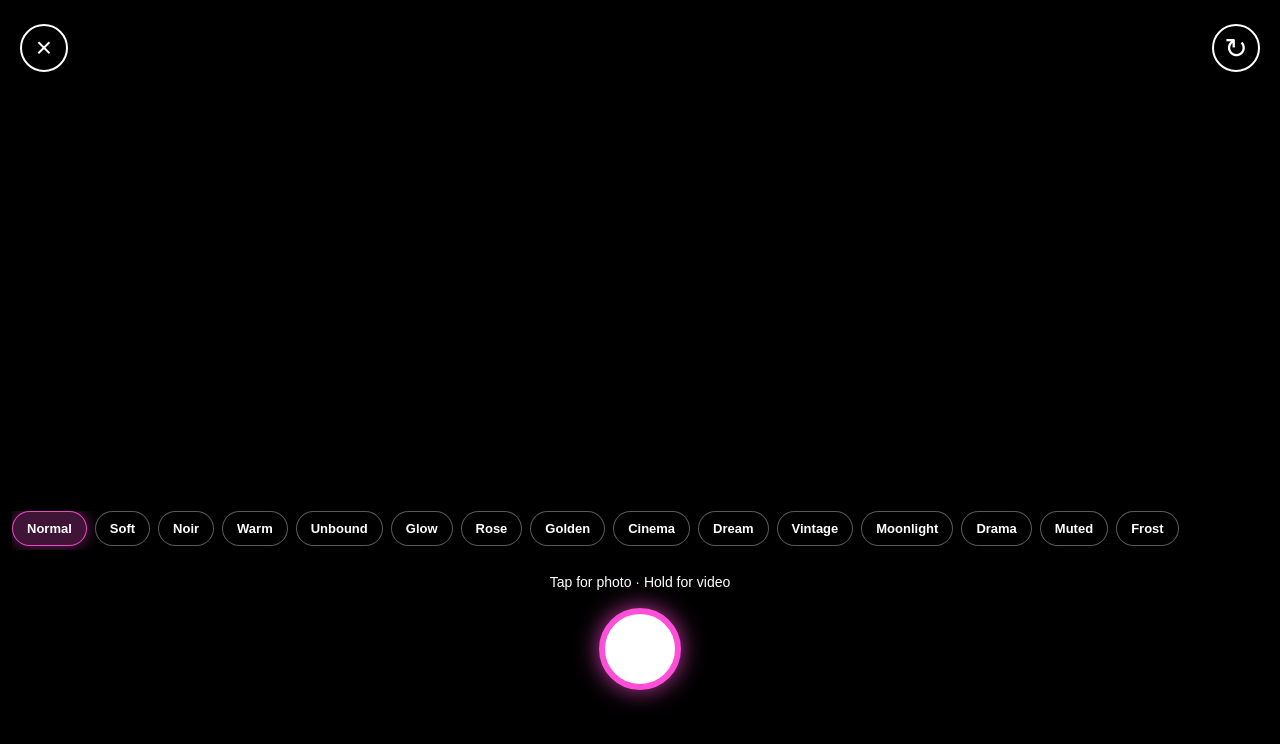
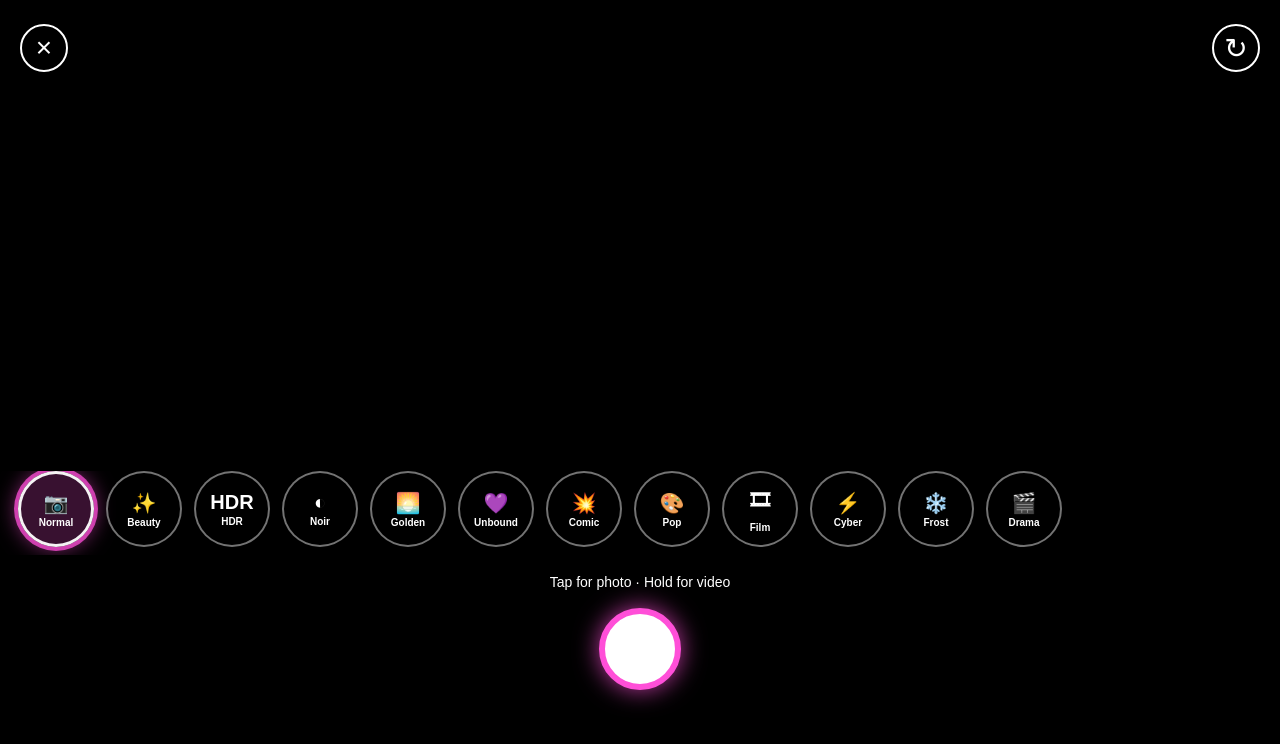
Before and after one commit to Stephensr50/Unbound, a Next.js app in the folder unbound2/: page /camera in a window 1280 px wide. Shown: the top 744 px of the page. Built offline with nearby package versions, Linux system fonts and the light colour scheme; no server answers; a web font is replaced by a local one.

Commit message:
Camera 2.0 filter update

```diff
--- a/unbound2/app/camera/page.tsx
+++ b/unbound2/app/camera/page.tsx
@@ -11,38 +11,78 @@ process.env.NEXT_PUBLIC_SUPABASE_ANON_KEY!
 
 type CameraFilter =
 | "none"
-| "soft"
+| "beauty"
+| "hdr"
 | "noir"
-| "warm"
+| "golden"
 | "unbound"
-| "glow"
-| "rose"
-| "golden"
-| "cinema"
-| "dream"
-| "vintage"
-| "moonlight"
-| "highContrast"
-| "muted"
-| "frost";
+| "comic"
+| "pop"
+| "film"
+| "cyber"
+| "frost"
+| "drama";
 
-const cameraFilters: Record<CameraFilter, { label: string; css: string }> = {
-none: { label: "Normal", css: "none" },
-soft: { label: "Soft", css: "brightness(1.08) contrast(0.92) saturate(1.12) blur(0.4px)" },
-noir: { label: "Noir", css: "grayscale(1) contrast(1.25) brightness(0.92)" },
-warm: { label: "Warm", css: "sepia(0.18) saturate(1.25) brightness(1.05)" },
-unbound: { label: "Unbound", css: "contrast(1.08) saturate(1.45) hue-rotate(285deg) brightness(1.05)" },
-
-glow: { label: "Glow", css: "brightness(1.12) contrast(0.95) saturate(1.25) blur(0.25px)" },
-rose: { label: "Rose", css: "sepia(0.08) saturate(1.45) hue-rotate(315deg) brightness(1.08)" },
-golden: { label: "Golden", css: "sepia(0.28) saturate(1.35) brightness(1.08) contrast(0.98)" },
-cinema: { label: "Cinema", css: "contrast(1.22) saturate(1.15) brightness(0.92)" },
-dream: { label: "Dream", css: "brightness(1.14) contrast(0.85) saturate(1.3) blur(0.7px)" },
-vintage: { label: "Vintage", css: "sepia(0.38) contrast(0.95) saturate(0.9) brightness(1.03)" },
-moonlight: { label: "Moonlight", css: "brightness(0.92) contrast(1.08) saturate(0.9) hue-rotate(190deg)" },
-highContrast: { label: "Drama", css: "contrast(1.45) saturate(1.15) brightness(0.95)" },
-muted: { label: "Muted", css: "saturate(0.65) contrast(1.05) brightness(1.02)" },
-frost: { label: "Frost", css: "brightness(1.1) contrast(0.95) saturate(0.8) hue-rotate(170deg)" },
+const cameraFilters: Record<
+CameraFilter,
+{ label: string; icon: string; css: string }
+> = {
+none: { label: "Normal", icon: "📷", css: "none" },
+beauty: {
+label: "Beauty",
+icon: "✨",
+css: "brightness(1.1) contrast(.9) saturate(1.08) blur(.35px)",
+},
+hdr: {
+label: "HDR",
+icon: "HDR",
+css: "contrast(1.35) saturate(1.35) brightness(1.05)",
+},
+noir: {
+label: "Noir",
+icon: "◐",
+css: "grayscale(1) contrast(1.65) brightness(.9)",
+},
+golden: {
+label: "Golden",
+icon: "🌅",
+css: "sepia(.45) saturate(1.55) contrast(1.15) brightness(1.08)",
+},
+unbound: {
+label: "Unbound",
+icon: "💜",
+css: "contrast(1.25) saturate(1.75) hue-rotate(285deg) brightness(1.06)",
+},
+comic: {
+label: "Comic",
+icon: "💥",
+css: "contrast(1.75) saturate(2.1) brightness(1.05)",
+},
+pop: {
+label: "Pop",
+icon: "🎨",
+css: "contrast(1.35) saturate(2.4) brightness(1.08)",
+},
+film: {
+label: "Film",
+icon: "🎞",
+css: "sepia(.35) contrast(1.05) saturate(.75) brightness(.98)",
+},
+cyber: {
+label: "Cyber",
+icon: "⚡",
+css: "contrast(1.35) saturate(2) hue-rotate(135deg) brightness(1.02)",
+},
+frost: {
+label: "Frost",
+icon: "❄️",
+css: "brightness(1.16) contrast(1.05) saturate(.65) hue-rotate(175deg)",
+},
+drama: {
+label: "Drama",
+icon: "🎬",
+css: "contrast(1.75) saturate(1.15) brightness(.88)",
+},
 };
 
 export default function CameraPage() {
@@ -108,10 +148,7 @@ canvas.height = video.videoHeight;
 const ctx = canvas.getContext("2d");
 if (!ctx) return;
 
-ctx.filter = cameraFilters[activeFilter].css;
 ctx.drawImage(video, 0, 0, canvas.width, canvas.height);
-ctx.filter = "none";
-
 applyCanvasFilter(ctx, canvas.width, canvas.height, activeFilter);
 
 canvas.toBlob(
@@ -134,8 +171,6 @@ width: number,
 height: number,
 filter: CameraFilter
 ) {
-if (filter === "none") return;
-
 const imageData = ctx.getImageData(0, 0, width, height);
 const data = imageData.data;
 
@@ -148,25 +183,23 @@ brightness: number;
 warmth: number;
 fade: number;
 noir?: boolean;
-vignette?: boolean;
+posterize?: number;
 grain?: number;
+vignette?: number;
 }
 > = {
 none: { contrast: 1, saturation: 1, brightness: 1, warmth: 0, fade: 0 },
-soft: { contrast: 0.92, saturation: 1.08, brightness: 1.08, warmth: 4, fade: 8 },
-noir: { contrast: 1.35, saturation: 0, brightness: 0.96, warmth: 0, fade: 0, noir: true, vignette: true },
-warm: { contrast: 1.08, saturation: 1.18, brightness: 1.04, warmth: 18, fade: 4 },
-unbound: { contrast: 1.18, saturation: 1.35, brightness: 1.04, warmth: 6, fade: 0, vignette: true, grain: 5 },
-glow: { contrast: 0.9, saturation: 1.2, brightness: 1.12, warmth: 8, fade: 12 },
-rose: { contrast: 1.05, saturation: 1.35, brightness: 1.07, warmth: 12, fade: 5 },
-golden: { contrast: 1.12, saturation: 1.28, brightness: 1.06, warmth: 28, fade: 4, vignette: true },
-cinema: { contrast: 1.45, saturation: 1.12, brightness: 0.92, warmth: 2, fade: 0, vignette: true, grain: 7 },
-dream: { contrast: 0.82, saturation: 1.25, brightness: 1.14, warmth: 10, fade: 18 },
-vintage: { contrast: 0.95, saturation: 0.82, brightness: 1.02, warmth: 20, fade: 18, grain: 8 },
-moonlight: { contrast: 1.12, saturation: 0.85, brightness: 0.94, warmth: -18, fade: 6, vignette: true },
-highContrast: { contrast: 1.6, saturation: 1.15, brightness: 0.96, warmth: 0, fade: 0, vignette: true },
-muted: { contrast: 1.04, saturation: 0.55, brightness: 1.02, warmth: 0, fade: 10 },
-frost: { contrast: 0.98, saturation: 0.72, brightness: 1.1, warmth: -22, fade: 12 },
+beauty: { contrast: .88, saturation: 1.08, brightness: 1.12, warmth: 6, fade: 10 },
+hdr: { contrast: 1.45, saturation: 1.45, brightness: 1.08, warmth: 4, fade: 0, vignette: .18 },
+noir: { contrast: 1.75, saturation: 0, brightness: .92, warmth: 0, fade: 0, noir: true, vignette: .34 },
+golden: { contrast: 1.18, saturation: 1.42, brightness: 1.08, warmth: 34, fade: 3, vignette: .18 },
+unbound: { contrast: 1.28, saturation: 1.75, brightness: 1.06, warmth: 8, fade: 0, grain: 4, vignette: .25 },
+comic: { contrast: 1.9, saturation: 2.2, brightness: 1.06, warmth: 5, fade: 0, posterize: 42 },
+pop: { contrast: 1.35, saturation: 2.5, brightness: 1.08, warmth: 0, fade: 0, posterize: 30 },
+film: { contrast: 1.02, saturation: .72, brightness: .98, warmth: 22, fade: 16, grain: 10, vignette: .22 },
+cyber: { contrast: 1.38, saturation: 2.05, brightness: 1.02, warmth: -18, fade: 0, posterize: 22 },
+frost: { contrast: 1.02, saturation: .62, brightness: 1.14, warmth: -30, fade: 12 },
+drama: { contrast: 1.85, saturation: 1.05, brightness: .88, warmth: 0, fade: 0, grain: 5, vignette: .4 },
 };
 
 const s = settings[filter];
@@ -195,10 +228,16 @@ r = avg + (r - avg) * s.saturation;
 g = avg + (g - avg) * s.saturation;
 b = avg + (b - avg) * s.saturation;
 
+if (s.posterize) {
+r = Math.round(r / s.posterize) * s.posterize;
+g = Math.round(g / s.posterize) * s.posterize;
+b = Math.round(b / s.posterize) * s.posterize;
+}
+
 if (s.fade > 0) {
-r = r + (255 - r) * (s.fade / 100);
-g = g + (255 - g) * (s.fade / 100);
-b = b + (255 - b) * (s.fade / 100);
+r += (255 - r) * (s.fade / 100);
+g += (255 - g) * (s.fade / 100);
+b += (255 - b) * (s.fade / 100);
 }
 
 if (s.grain) {
@@ -219,17 +258,33 @@ if (s.vignette) {
 const gradient = ctx.createRadialGradient(
 width / 2,
 height / 2,
-width * 0.25,
+width * 0.18,
 width / 2,
 height / 2,
-width * 0.75
+width * 0.8
 );
 
 gradient.addColorStop(0, "rgba(0,0,0,0)");
-gradient.addColorStop(1, "rgba(0,0,0,0.38)");
+gradient.addColorStop(1, `rgba(0,0,0,${s.vignette})`);
 
 ctx.fillStyle = gradient;
 ctx.fillRect(0, 0, width, height);
+}
+
+if (filter === "unbound" || filter === "beauty") {
+ctx.fillStyle = "rgba(255,79,216,0.08)";
+ctx.fillRect(0, 0, width, height);
+}
+
+if (filter === "comic") {
+ctx.strokeStyle = "rgba(0,0,0,0.22)";
+ctx.lineWidth = Math.max(1, width / 900);
+for (let y = 0; y < height; y += 12) {
+ctx.beginPath();
+ctx.moveTo(0, y);
+ctx.lineTo(width, y);
+ctx.stroke();
+}
 }
 }
 
@@ -300,8 +355,7 @@ if (!capturedBlob || !previewType) return;
 setPosting(true);
 setStatus("Posting...");
 
-const { data: authData, error: authError } =
-await supabase.auth.getUser();
+const { data: authData, error: authError } = await supabase.auth.getUser();
 if (authError) throw authError;
 
 const uid = authData.user?.id;
@@ -310,9 +364,7 @@ if (!uid) throw new Error("You must be logged in.");
 const isMp4 = capturedBlob.type.includes("mp4");
 const ext = previewType === "image" ? ".jpg" : isMp4 ? ".mp4" : ".webm";
 const mediaType =
-previewType === "image"
-? "image/jpeg"
-: capturedBlob.type || "video/mp4";
+previewType === "image" ? "image/jpeg" : capturedBlob.type || "video/mp4";
 const name = `${Date.now()}-${crypto.randomUUID()}${ext}`;
 const path = `posts/${uid}/${name}`;
 
@@ -358,8 +410,7 @@ if (!capturedBlob || !previewType) return;
 setPosting(true);
 setStatus("Posting story...");
 
-const { data: authData, error: authError } =
-await supabase.auth.getUser();
+const { data: authData, error: authError } = await supabase.auth.getUser();
 if (authError) throw authError;
 
 const uid = authData.user?.id;
@@ -369,14 +420,10 @@ const isImage = previewType === "image";
 const isMp4 = capturedBlob.type.includes("mp4");
 
 const ext = isImage ? "jpg" : isMp4 ? "mp4" : "webm";
-const mediaType = isImage
-? "image/jpeg"
-: capturedBlob.type || "video/mp4";
+const mediaType = isImage ? "image/jpeg" : capturedBlob.type || "video/mp4";
 const filePath = `${uid}/${crypto.randomUUID()}.${ext}`;
 
-const file = new File([capturedBlob], `story.${ext}`, {
-type: mediaType,
-});
+const file = new File([capturedBlob], `story.${ext}`, { type: mediaType });
 
 const { error: uploadError } = await supabase.storage
 .from("stories")
@@ -387,9 +434,7 @@ upsert: false,
 
 if (uploadError) throw uploadError;
 
-const { data: pub } = supabase.storage
-.from("stories")
-.getPublicUrl(filePath);
+const { data: pub } = supabase.storage.from("stories").getPublicUrl(filePath);
 const publicUrl = pub?.publicUrl;
 
 if (!publicUrl) throw new Error("Could not get story URL.");
@@ -412,14 +457,7 @@ setPosting(false);
 
 if (previewUrl && previewType) {
 return (
-<main
-style={{
-position: "fixed",
-inset: 0,
-background: "black",
-color: "white",
-}}
->
+<main style={{ position: "fixed", inset: 0, background: "black", color: "white" }}>
 {previewType === "image" ? (
 <img
 src={previewUrl}
@@ -443,6 +481,7 @@ setPreviewUrl(null);
 setPreviewType(null);
 setCapturedBlob(null);
 setStatus("");
+setTimeout(() => startCamera(), 100);
 }}
 style={topLeftButton}
 >
@@ -452,20 +491,12 @@ style={topLeftButton}
 <div style={bottomPanel}>
 {status && <div style={{ textAlign: "center" }}>{status}</div>}
 
-<button
-disabled={posting}
-onClick={() => postCaptured(false)}
-style={actionButton}
->
+<button disabled={posting} onClick={() => postCaptured(false)} style={actionButton}>
 Post to Feed
 </button>
 
 {previewType === "video" && (
-<button
-disabled={posting}
-onClick={() => postCaptured(true)}
-style={actionButton}
->
+<button disabled={posting} onClick={() => postCaptured(true)} style={actionButton}>
 Post as Reel
 </button>
 )}
@@ -500,22 +531,23 @@ filter: cameraFilters[activeFilter].css,
 ↻
 </button>
 
-<div style={hintStyle}>Tap for photo · Hold for video</div>
-
 <div style={filterBarStyle}>
 {(Object.keys(cameraFilters) as CameraFilter[]).map((filter) => (
 <button
 key={filter}
 onClick={() => setActiveFilter(filter)}
 style={{
-...filterButtonStyle,
-...(activeFilter === filter ? activeFilterButtonStyle : {}),
+...filterBubbleStyle,
+...(activeFilter === filter ? activeFilterBubbleStyle : {}),
 }}
 >
-{cameraFilters[filter].label}
+<span style={filterIconStyle}>{cameraFilters[filter].icon}</span>
+<span style={filterLabelStyle}>{cameraFilters[filter].label}</span>
 </button>
 ))}
 </div>
+
+<div style={hintStyle}>Tap for photo · Hold for video</div>
 
 <div style={shutterWrap}>
 <button
@@ -586,36 +618,50 @@ textAlign: "center",
 color: "white",
 fontSize: 14,
 textShadow: "0 2px 8px black",
+zIndex: 10,
 };
 
 const filterBarStyle: React.CSSProperties = {
 position: "absolute",
-bottom: 250,
-left: 12,
-right: 12,
+bottom: 245,
+left: 0,
+right: 0,
 display: "flex",
-justifyContent: "flex-start",
-gap: 8,
+gap: 12,
 overflowX: "auto",
 zIndex: 10,
-paddingBottom: 4,
+padding: "0 18px 8px",
 };
 
-const filterButtonStyle: React.CSSProperties = {
-padding: "9px 14px",
-borderRadius: 999,
-border: "1px solid rgba(255,255,255,.35)",
+const filterBubbleStyle: React.CSSProperties = {
+minWidth: 76,
+height: 76,
+borderRadius: "50%",
+border: "2px solid rgba(255,255,255,.45)",
 background: "rgba(0,0,0,.45)",
 color: "white",
-fontSize: 13,
-fontWeight: 700,
-whiteSpace: "nowrap",
+display: "grid",
+placeItems: "center",
+alignContent: "center",
+gap: 2,
+cursor: "pointer",
+flex: "0 0 auto",
 };
 
-const activeFilterButtonStyle: React.CSSProperties = {
-border: "1px solid rgba(255,79,216,.9)",
-background: "rgba(255,79,216,.25)",
-boxShadow: "0 0 16px rgba(255,79,216,.45)",
+const activeFilterBubbleStyle: React.CSSProperties = {
+border: "3px solid rgba(255,255,255,.95)",
+boxShadow: "0 0 0 4px rgba(255,79,216,.75), 0 0 22px rgba(255,79,216,.65)",
+background: "rgba(255,79,216,.22)",
+};
+
+const filterIconStyle: React.CSSProperties = {
+fontSize: 20,
+fontWeight: 900,
+};
+
+const filterLabelStyle: React.CSSProperties = {
+fontSize: 10,
+fontWeight: 800,
 };
 
 const bottomPanel: React.CSSProperties = {
```
